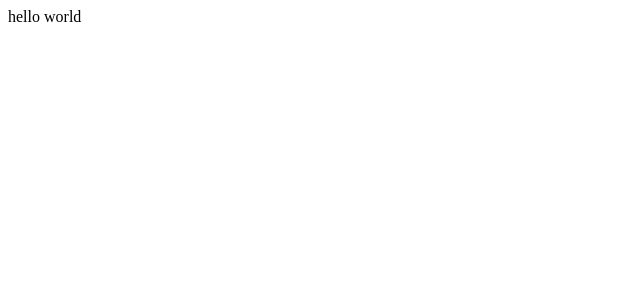
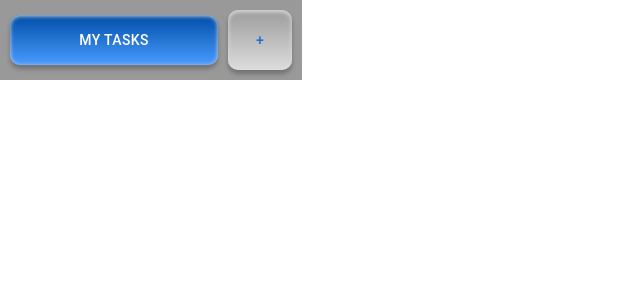
Before and after one commit to ParhamInBinary/TaskBuddy, a React (Vite) app: page / in a window 1280 px wide. Shown: the top 300 px of the page, without its empty margins (0-640 px from the left). Built offline with nearby package versions, Linux system fonts and the light colour scheme.

Commit message:
Sidebar WIP

```diff
--- a/src/App.tsx
+++ b/src/App.tsx
@@ -1,9 +1,9 @@
+import { Sidebar } from './components/Sidebar';
 
 function App() {
-
   return (
     <>
-      hello world
+      <Sidebar />
     </>
   );
 }
--- /dev/null
+++ b/src/components/Sidebar.tsx
@@ -0,0 +1,32 @@
+import { Box } from '@mui/material';
+
+import { useState } from 'react';
+import {
+  CategoryBtn,
+  SidebarHeader,
+  SidebarWrapper,
+  TaskModalBtn,
+} from './SidebarStyles';
+
+export const Sidebar = () => {
+  const [inputValue, setInputValue] = useState<string>('');
+  const [taskList, setTasklist] = useState<[] | string[]>([]);
+
+  const handleAddTask = () => {
+    setTasklist((prev) => [...prev, inputValue]);
+    setInputValue('');
+  };
+  return (
+    <SidebarWrapper>
+      <SidebarHeader>
+        <CategoryBtn>My tasks</CategoryBtn>
+        <TaskModalBtn onClick={handleAddTask}>+</TaskModalBtn>
+      </SidebarHeader>
+      <Box>
+        {taskList.map((task) => (
+          <p>{task}</p>
+        ))}
+      </Box>
+    </SidebarWrapper>
+  );
+};
--- /dev/null
+++ b/src/components/SidebarStyles.ts
@@ -0,0 +1,39 @@
+import { Box, Button, styled } from '@mui/material';
+
+const cubeValue = 0.618 ** 3;
+
+export const SidebarWrapper = styled(Box)(({ theme }) => ({
+  display: 'flex',
+  justifyContent: 'center',
+  padding: 10,
+  background: '#999999',
+  width: `calc(100% * ${cubeValue})`,
+  //   height: '100vh',
+}));
+
+export const SidebarHeader = styled(Box)(({ theme }) => ({
+  display: 'flex',
+  alignItems: 'center',
+  width: '100%',
+  height: '60px',
+  gap: 10,
+}));
+
+export const CategoryBtn = styled(Button)(({ theme }) => ({
+  flex: 1,
+  padding: 10,
+  height: '50px',
+  color: '#FFF',
+  background: 'linear-gradient(180deg, #004DA7 0%, #499DFF 100%)',
+  boxShadow: '0px 4px 4px rgba(0, 0, 0, 0.25), inset 0px 1px 4px #DDDDDD',
+  borderRadius: '10px',
+}));
+
+export const TaskModalBtn = styled(Button)(({ theme }) => ({
+  padding: 10,
+  width: '60px',
+  height: '60px',
+  background: 'linear-gradient(180deg, #9C9C9C 0%, #DDDDDD 100%)',
+  boxShadow: '0px 4px 4px rgba(0, 0, 0, 0.25), inset 0px 2px 4px #DDDDDD',
+  borderRadius: '10px',
+}));
--- a/src/index.css
+++ b/src/index.css
@@ -0,0 +1,5 @@
+* {
+    box-sizing: border-box;
+    margin: 0;
+    padding: 0;
+}
```
